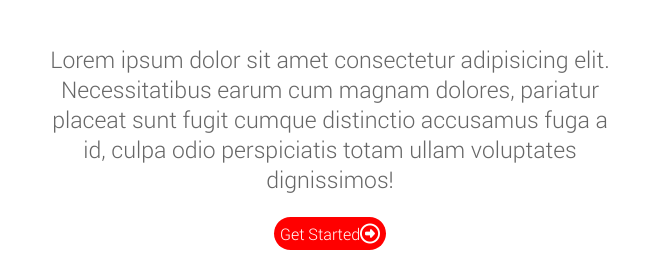
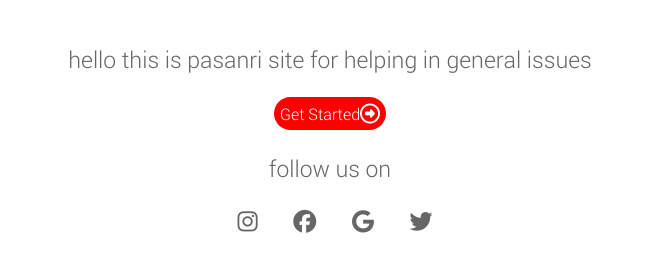
Before and after one commit to Greatgabbar/pansari.github.io, a plain HTML site: page index.html in a window 1280 px wide. Shown: the part 357-627 px from the top of the page, 0-655 px from the left. Drawn offline with Linux system fonts and the light colour scheme.

Commit message:
Update index.html

```diff
--- a/index.html
+++ b/index.html
@@ -34,10 +34,7 @@
         </div>
         <div class="content">
           <p>
-            Lorem ipsum dolor sit amet consectetur adipisicing elit.
-            Necessitatibus earum cum magnam dolores, pariatur placeat sunt fugit
-            cumque distinctio accusamus fuga a id, culpa odio perspiciatis totam
-            ullam voluptates dignissimos!
+            hello this is pasanri site for helping in general issues
           </p>
         </div>
         <div class="get">
```
